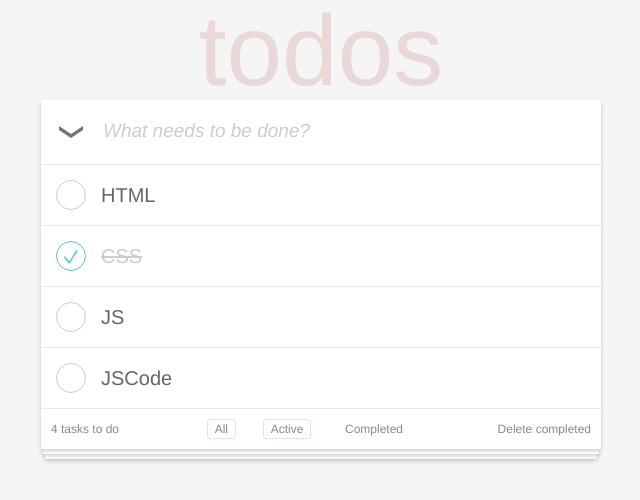
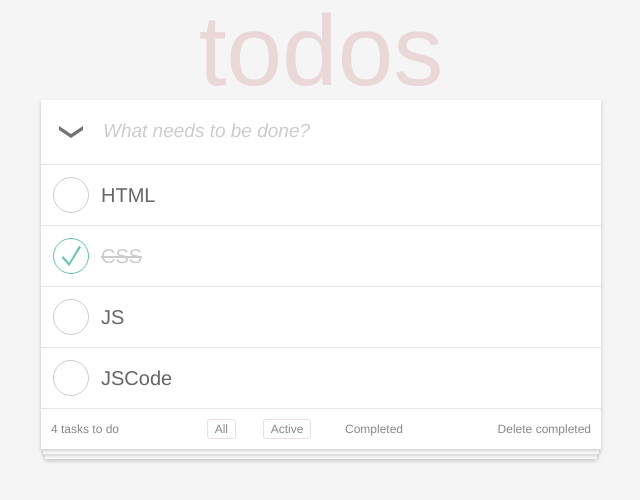
Before and after one commit to ok-technopolis-autumn-2017/Dimtry-Zolotukhin, a plain HTML site: page index.html in a window 1280 px wide. Shown: the full height of the page, 319-959 px from the left. Drawn offline with Linux system fonts and the light colour scheme.

Commit message:
fixed checkboxes

```diff
--- a/styles/project/todos-item.css
+++ b/styles/project/todos-item.css
@@ -26,21 +26,21 @@
         .todos-item_done-mark_visible {
             position: absolute;
             box-sizing: border-box;
-            width: 50%;
-            height: 50%;
-            margin: 25%;
+            width: 60%;
+            height: 60%;
+            margin: 20%;
             top: 0;
             padding: 10%;
             background: none;
             border: 1px solid #ccc;
             border-radius: 50%;
-
             }
     .todos-item.__done .todos-item_done-mark_visible {
-        content: url("../../img/icons/completed.png");
+        background: url("../../img/icons/completed.png") no-repeat center;
+        /*content: url("../../img/icons/completed.png");*/
         border-color: #5dc2af;
+
         }
-
 
     .todos-item_text-wrap {
         overflow: hidden;
```
